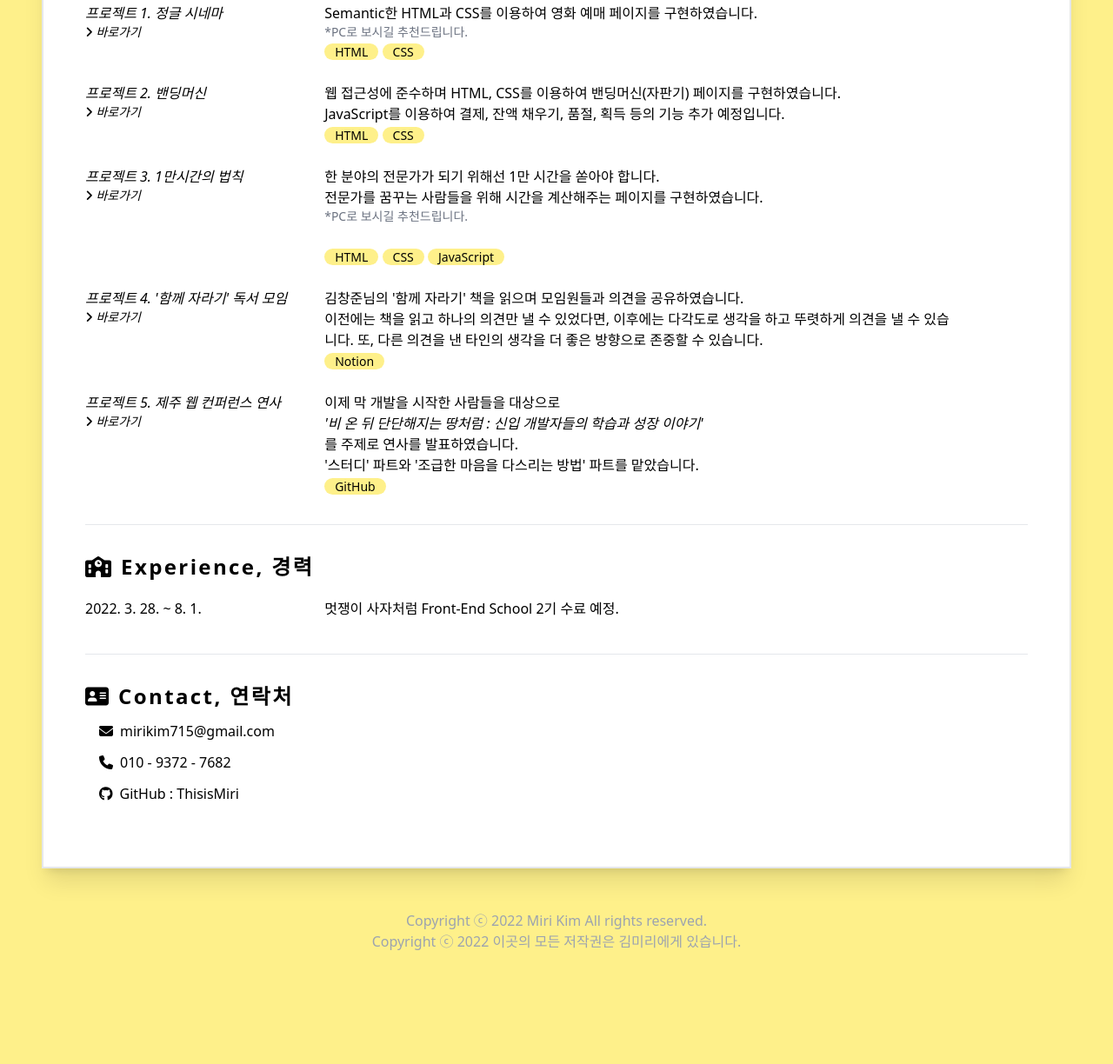
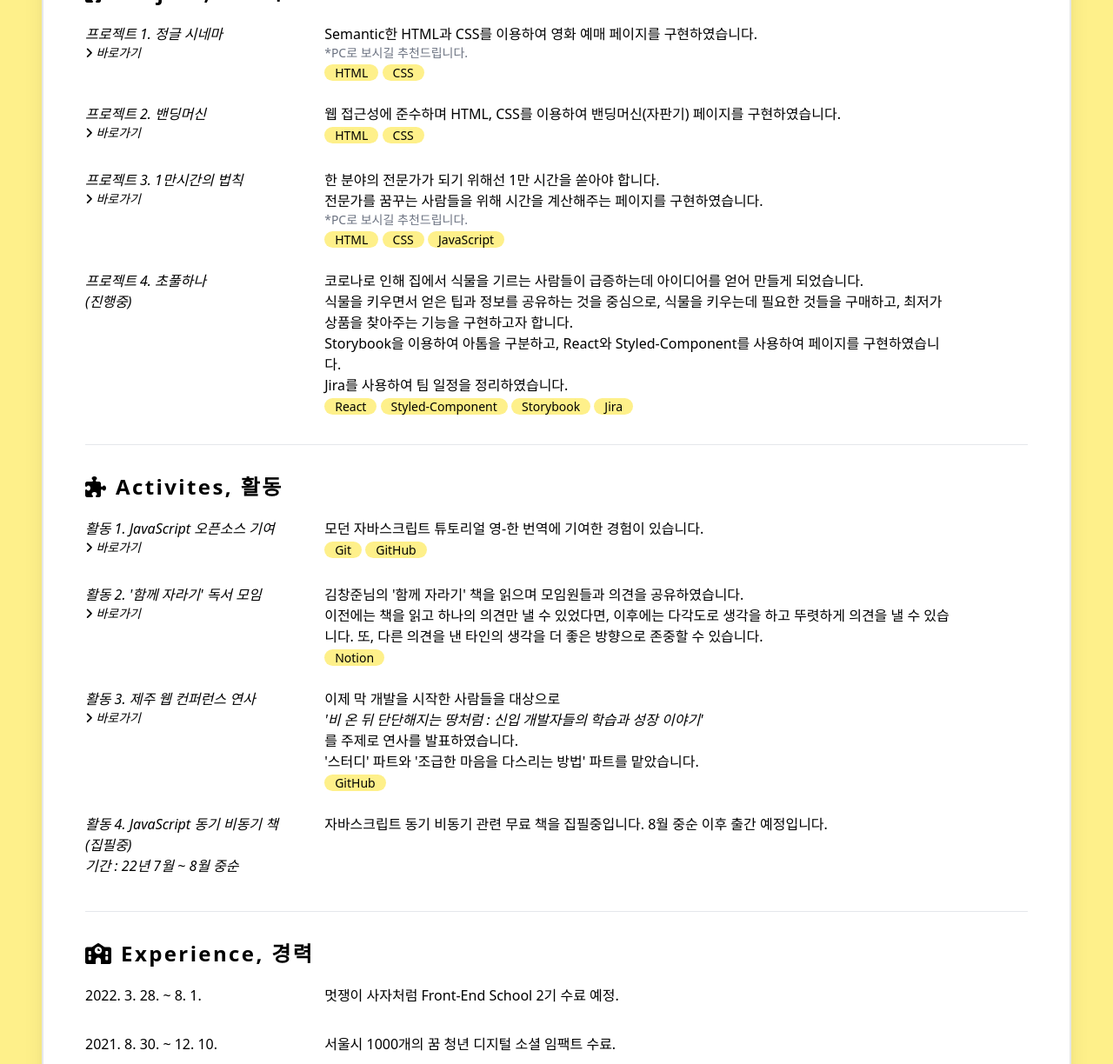
Before and after one commit to ThisisMiri/resume, a plain HTML site: page index.html in a window 1280 px wide. Shown: the part 1013-2237 px from the top of the page at 87% size. Before the commit the page ends 2132 px from the top, so only its background shows below. Drawn offline with nearby package versions, Linux system fonts and the light colour scheme.

Commit message:
Update index.html

```diff
--- a/index.html
+++ b/index.html
@@ -36,6 +36,9 @@
                         <span class="rounded-xl bg-yellow-200 px-3">GitHub</span>
                         <span class="rounded-xl bg-yellow-200 px-3">JavaScript</span>
                         <span class="rounded-xl bg-yellow-200 px-3">React</span>
+                        <span class="rounded-xl bg-yellow-200 px-3">Storybook</span>
+                        <span class="rounded-xl bg-yellow-200 px-3">Jira</span>
+                        <span class="rounded-xl bg-yellow-200 px-3">Styled-Component</span>
                     </div>
                 </section>
                 <hr class="mt-8 mb-8" />
@@ -48,7 +51,7 @@
                     <p class="mb-3 font-semibold">적당히 따뜻하고 말랑한, 그리고 꾸준한 성장을 지향하는
                         개발자 김미리입니다.</p>
                     <p class="mb-3 font-semibold">아직 배울 것들이 많지만 그만큼 성장 가능성도 무궁무진하다고 생각합니다.</p>
-                    <p class="mb-3 font-semibold">매주 스스로를 되돌아보기 위해 회고록을 작성하고, 더 나은 방법과 커뮤니케이션에 대해 고민합니다.</p>
+                    <p class="mb-3 font-semibold">스스로를 되돌아보기 위해 회고록을 작성하고, 더 나은 방법과 커뮤니케이션에 대해 고민합니다.</p>
                     <p class="mb-3 font-semibold">홀로 문제를 해결하는 것도 즐겨 하지만, 적절한 톤앤 매너를 가지고 함께 일하는 것을 더 애정 합니다.
                     </p>
 
@@ -83,9 +86,10 @@
                     </div>
                     <div class="lg:inline-block lg:w-8/12 w-full">
                         웹 접근성에 준수하며 HTML, CSS를 이용하여 밴딩머신(자판기) 페이지를 구현하였습니다.<br>
-                        JavaScript를 이용하여 결제, 잔액 채우기, 품절, 획득 등의 기능 추가 예정입니다.<br>
+                        <!-- JavaScript를 이용하여 결제, 잔액 채우기, 품절, 획득 등의 기능을 구현하였습니다.<br> -->
                         <span class="rounded-xl bg-yellow-200 px-3 text-sm">HTML</span>
                         <span class="rounded-xl bg-yellow-200 px-3 text-sm">CSS</span>
+                        <!-- <span class="rounded-xl bg-yellow-200 px-3 text-sm">JavaScript</span> -->
                     </div>
                 </section>
 
@@ -98,16 +102,54 @@
                     <div class="lg:inline-block lg:w-8/12 w-full">
                         한 분야의 전문가가 되기 위해선 1만 시간을 쏟아야 합니다. <br>
                         전문가를 꿈꾸는 사람들을 위해 시간을 계산해주는 페이지를 구현하였습니다.<br>
-                        <p class="text-sm text-gray-500"> *PC로 보시길 추천드립니다.</p> <br>
+                        <p class="text-sm text-gray-500"> *PC로 보시길 추천드립니다.</p>
                         <span class="rounded-xl bg-yellow-200 px-3 text-sm">HTML</span>
                         <span class="rounded-xl bg-yellow-200 px-3 text-sm">CSS</span>
                         <span class="rounded-xl bg-yellow-200 px-3 text-sm">JavaScript</span>
                     </div>
                 </section>
                 <section class="mb-6">
+                    <div class="lg:inline-block lg:w-3/12 lg:align-top italic mb-2">
+                        <!-- <a
+                        href="https://goldenrod-soprano-c19.notion.site/226b0cad9f044104a3fcc7fd7e18df6a"
+                        target="_blank">  -->
+                        프로젝트 4. 초풀하나 <br> (진행중)
+                    </a></div>
+                    <div class="lg:inline-block lg:w-8/12 w-full">
+                        코로나로 인해 집에서 식물을 기르는 사람들이 급증하는데 아이디어를 얻어 만들게 되었습니다.<br>
+                        식물을 키우면서 얻은 팁과 정보를 공유하는 것을 중심으로, 식물을 키우는데 필요한 것들을 구매하고, 최저가 상품을 찾아주는 기능을 구현하고자 합니다.<br>
+                        Storybook을 이용하여 아톰을 구분하고, React와 Styled-Component를 사용하여 페이지를 구현하였습니다.<br>
+                        Jira를 사용하여 팀 일정을 정리하였습니다.<br>
+                        <span class="rounded-xl bg-yellow-200 px-3 text-sm">React</span>
+                        <span class="rounded-xl bg-yellow-200 px-3 text-sm">Styled-Component</span>
+                        <span class="rounded-xl bg-yellow-200 px-3 text-sm">Storybook</span>
+                        <span class="rounded-xl bg-yellow-200 px-3 text-sm">Jira</span>
+                    </div>
+                </section>
+
+                <hr class="mt-8 mb-8" />
+                <div id="project" class="prose">
+                    <h2 class="section-headline text-2xl font-bold tracking-widest mb-5">
+                        <i class="fa-solid fa-puzzle-piece"></i>
+                        Activites, 활동
+                    </h2>
+                </div>
+                <section class="mb-6">
+                    <div class="lg:inline-block lg:w-3/12 lg:align-top italic mb-2"> <a
+                            href="https://github.com/javascript-tutorial/ko.javascript.info"
+                            target="_blank"> 활동 1. JavaScript 오픈소스 기여<br>
+                            <p class="text-sm"><i class="fa-solid fa-angle-right"></i> 바로가기</p>
+                        </a></div>
+                    <div class="lg:inline-block lg:w-8/12 w-full">
+                        모던 자바스크립트 튜토리얼 영-한 번역에 기여한 경험이 있습니다. <br>
+                        <span class="rounded-xl bg-yellow-200 px-3 text-sm">Git</span>
+                        <span class="rounded-xl bg-yellow-200 px-3 text-sm">GitHub</span>
+                    </div>
+                </section>
+                <section class="mb-6">
                     <div class="lg:inline-block lg:w-3/12 lg:align-top italic mb-2"> <a
                             href="https://goldenrod-soprano-c19.notion.site/226b0cad9f044104a3fcc7fd7e18df6a"
-                            target="_blank"> 프로젝트 4.
+                            target="_blank"> 활동 2.
                             '함께 자라기' 독서 모임<br>
                             <p class="text-sm"><i class="fa-solid fa-angle-right"></i> 바로가기</p>
                         </a></div>
@@ -120,17 +162,30 @@
                 </section>
                 <section class="mb-6">
                     <div class="lg:inline-block lg:w-3/12 lg:align-top italic mb-2"> <a
-                            href="https://github.com/YOOJS1205/ground_gets_hard_after_rain.git" target="_blank">프로젝트 5.
-                            제주 웹 컨퍼런스 연사
+                            href="https://github.com/YOOJS1205/ground_gets_hard_after_rain.git" target="_blank">
+                            활동 3. 제주 웹 컨퍼런스 연사
                             <br>
                             <p class="text-sm"><i class="fa-solid fa-angle-right"></i> 바로가기
                             </p>
+                            <!-- 2022. 6. 2 -->
+                            </a>
                     </div>
                     <div class="lg:inline-block lg:w-8/12 w-full">
                         이제 막 개발을 시작한 사람들을 대상으로<div class="italic">'비 온 뒤 단단해지는 땅처럼 : 신입 개발자들의 학습과 성장 이야기'</div>를 주제로 연사를
                         발표하였습니다. <br>
                         '스터디' 파트와 '조급한 마음을 다스리는 방법' 파트를 맡았습니다.<br>
                         <span class="rounded-xl bg-yellow-200 px-3 text-sm">GitHub</span>
+                    </div>
+                </section>
+
+                <section class="mb-6">
+                    <div class="lg:inline-block lg:w-3/12 lg:align-top italic mb-2">활동 4. JavaScript 동기 비동기 책<br>(집필중)<br>
+                    기간 : 22년 7월 ~ 8월 중순
+                    </div>
+                    <div class="lg:inline-block lg:w-8/12 w-full">
+                        자바스크립트 동기 비동기 관련 무료 책을 집필중입니다.
+                        8월 중순 이후 출간 예정입니다.
+                        <br>
                     </div>
                 </section>
 
@@ -144,6 +199,10 @@
                 <section class="mb-6">
                     <div class="lg:inline-block lg:w-3/12 lg:align-top mb-2">2022. 3. 28. ~ 8. 1. </div>
                     <div class="lg:inline-block lg:w-8/12 w-full">멋쟁이 사자처럼 Front-End School 2기 수료 예정.</div>
+                </section>
+                <section class="mb-6">
+                    <div class="lg:inline-block lg:w-3/12 lg:align-top mb-2">2021. 8. 30. ~ 12. 10. </div>
+                    <div class="lg:inline-block lg:w-8/12 w-full">서울시 1000개의 꿈 청년 디지털 소셜 임팩트 수료.</div>
                 </section>
 
 
```
